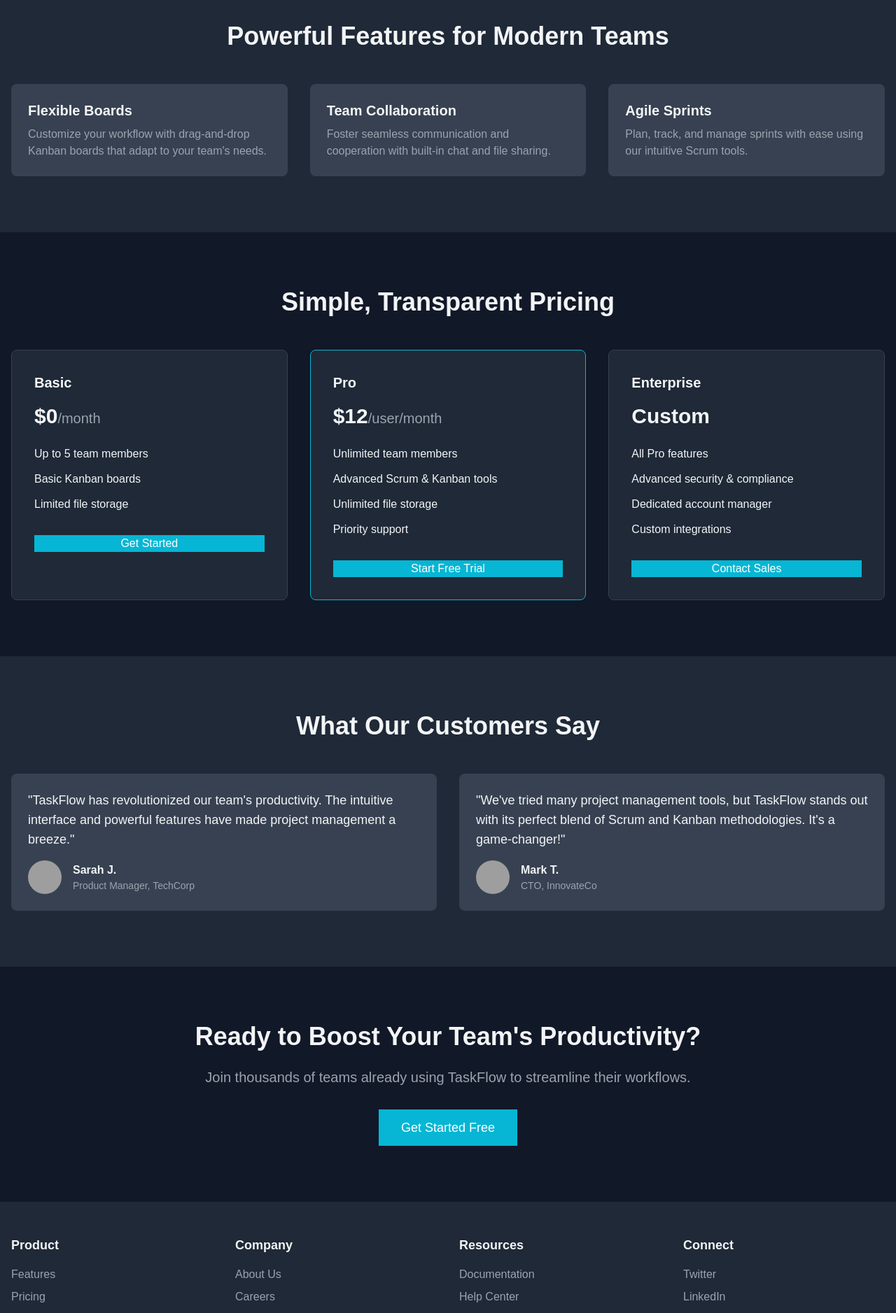
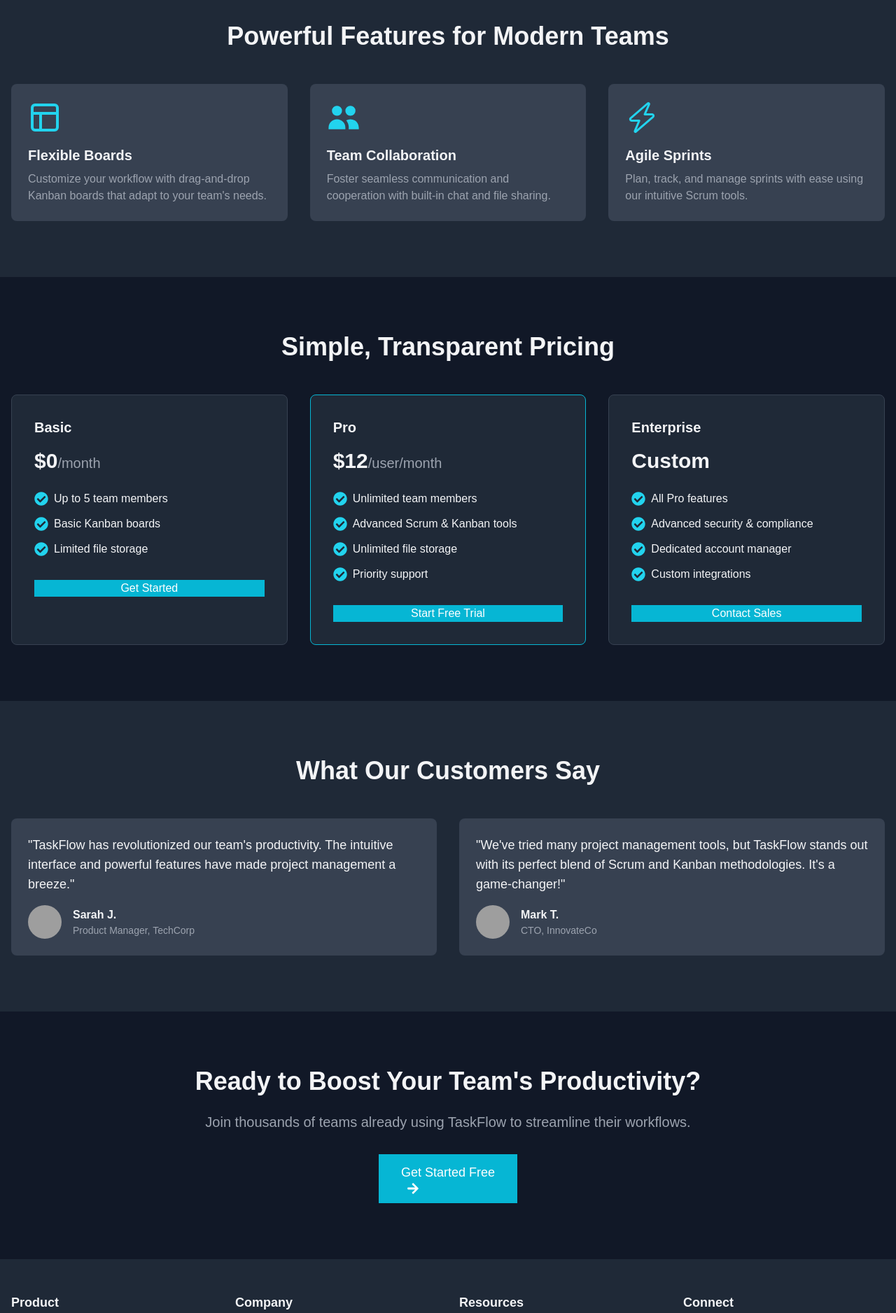
Before and after one commit to pierreGaramendi/kapta-next, a Next.js app: page / in a window 1280 px wide. Shown: the part 528-2405 px from the top of the page at 70% size. Built offline with nearby package versions, Linux system fonts and the light colour scheme; grey boxes are pictures that could not be loaded.

Commit message:
icons changes

```diff
--- a/src/app/page.tsx
+++ b/src/app/page.tsx
@@ -1,8 +1,9 @@
-import Image from "next/image";
-//import { button } from "@/components/ui/button"
-//import { Input } from "@/components/ui/input"
-//import { ArrowRight, CheckCircle, Layout, Users, Zap } from "lucide-react"
-import Link from "next/link"
+import { FaArrowRight } from "react-icons/fa";
+import { FaCheckCircle } from "react-icons/fa";
+import { FiLayout } from "react-icons/fi";
+import { HiUsers } from "react-icons/hi";
+import { GoZap } from "react-icons/go";
+import Link from "next/link";
 
 export default function Home() {
   return (
@@ -24,9 +25,7 @@
           </Link>
         </nav>
         <div className="flex items-center space-x-4">
-          <button className="hidden md:inline-flex hover:text-cyan-400 transition-colors">
-            Log in
-          </button>
+          <button className="hidden md:inline-flex hover:text-cyan-400 transition-colors">Log in</button>
           <button className="bg-cyan-500 hover:bg-cyan-600 text-white transition-colors">Sign up</button>
         </div>
       </header>
@@ -42,10 +41,7 @@
             <button className="bg-cyan-500 hover:bg-cyan-600 text-white transition-colors text-lg px-8 py-3">
               Get Started Free
             </button>
-            <button
-
-              className="text-cyan-400 border-cyan-400 hover:bg-cyan-400 hover:text-gray-900 transition-colors text-lg px-8 py-3"
-            >
+            <button className="text-cyan-400 border-cyan-400 hover:bg-cyan-400 hover:text-gray-900 transition-colors text-lg px-8 py-3">
               Watch Demo
             </button>
           </div>
@@ -56,21 +52,21 @@
             <h2 className="text-3xl md:text-4xl font-bold mb-12 text-center">Powerful Features for Modern Teams</h2>
             <div className="grid md:grid-cols-3 gap-8">
               <div className="bg-gray-700 p-6 rounded-lg">
-                {/* <Layout className="text-cyan-400 w-12 h-12 mb-4" /> */}
+                <FiLayout className="text-cyan-400 w-12 h-12 mb-4" />
                 <h3 className="text-xl font-semibold mb-2">Flexible Boards</h3>
                 <p className="text-gray-400">
                   Customize your workflow with drag-and-drop Kanban boards that adapt to your team's needs.
                 </p>
               </div>
               <div className="bg-gray-700 p-6 rounded-lg">
-               {/*  <Users className="text-cyan-400 w-12 h-12 mb-4" /> */}
+                <HiUsers className="text-cyan-400 w-12 h-12 mb-4" />
                 <h3 className="text-xl font-semibold mb-2">Team Collaboration</h3>
                 <p className="text-gray-400">
                   Foster seamless communication and cooperation with built-in chat and file sharing.
                 </p>
               </div>
               <div className="bg-gray-700 p-6 rounded-lg">
-               {/*  <Zap className="text-cyan-400 w-12 h-12 mb-4" /> */}
+                <GoZap className="text-cyan-400 w-12 h-12 mb-4" />
                 <h3 className="text-xl font-semibold mb-2">Agile Sprints</h3>
                 <p className="text-gray-400">Plan, track, and manage sprints with ease using our intuitive Scrum tools.</p>
               </div>
@@ -89,15 +85,15 @@
                 </p>
                 <ul className="space-y-3 mb-8">
                   <li className="flex items-center">
-                   {/*  <CheckCircle className="text-cyan-400 w-5 h-5 mr-2" /> */}
+                    <FaCheckCircle className="text-cyan-400 w-5 h-5 mr-2" />
                     <span>Up to 5 team members</span>
                   </li>
                   <li className="flex items-center">
-                  {/*   <CheckCircle className="text-cyan-400 w-5 h-5 mr-2" /> */}
+                    <FaCheckCircle className="text-cyan-400 w-5 h-5 mr-2" />
                     <span>Basic Kanban boards</span>
                   </li>
                   <li className="flex items-center">
-                   {/*  <CheckCircle className="text-cyan-400 w-5 h-5 mr-2" /> */}
+                    <FaCheckCircle className="text-cyan-400 w-5 h-5 mr-2" />
                     <span>Limited file storage</span>
                   </li>
                 </ul>
@@ -110,19 +106,19 @@
                 </p>
                 <ul className="space-y-3 mb-8">
                   <li className="flex items-center">
-                  {/*   <CheckCircle className="text-cyan-400 w-5 h-5 mr-2" /> */}
+                    <FaCheckCircle className="text-cyan-400 w-5 h-5 mr-2" />
                     <span>Unlimited team members</span>
                   </li>
                   <li className="flex items-center">
-                   {/*  <CheckCircle className="text-cyan-400 w-5 h-5 mr-2" /> */}
+                    <FaCheckCircle className="text-cyan-400 w-5 h-5 mr-2" />
                     <span>Advanced Scrum & Kanban tools</span>
                   </li>
                   <li className="flex items-center">
-                   {/*  <CheckCircle className="text-cyan-400 w-5 h-5 mr-2" /> */}
+                    <FaCheckCircle className="text-cyan-400 w-5 h-5 mr-2" />
                     <span>Unlimited file storage</span>
                   </li>
                   <li className="flex items-center">
-                   {/*  <CheckCircle className="text-cyan-400 w-5 h-5 mr-2" /> */}
+                    <FaCheckCircle className="text-cyan-400 w-5 h-5 mr-2" />
                     <span>Priority support</span>
                   </li>
                 </ul>
@@ -133,19 +129,19 @@
                 <p className="text-3xl font-bold mb-6">Custom</p>
                 <ul className="space-y-3 mb-8">
                   <li className="flex items-center">
-                    {/* <CheckCircle className="text-cyan-400 w-5 h-5 mr-2" /> */}
+                    <FaCheckCircle className="text-cyan-400 w-5 h-5 mr-2" />
                     <span>All Pro features</span>
                   </li>
                   <li className="flex items-center">
-                   {/*  <CheckCircle className="text-cyan-400 w-5 h-5 mr-2" /> */}
+                    <FaCheckCircle className="text-cyan-400 w-5 h-5 mr-2" />
                     <span>Advanced security & compliance</span>
                   </li>
                   <li className="flex items-center">
-                   {/*  <CheckCircle className="text-cyan-400 w-5 h-5 mr-2" /> */}
+                    <FaCheckCircle className="text-cyan-400 w-5 h-5 mr-2" />
                     <span>Dedicated account manager</span>
                   </li>
                   <li className="flex items-center">
-                   {/*  <CheckCircle className="text-cyan-400 w-5 h-5 mr-2" /> */}
+                    <FaCheckCircle className="text-cyan-400 w-5 h-5 mr-2" />
                     <span>Custom integrations</span>
                   </li>
                 </ul>
@@ -196,7 +192,9 @@
               Join thousands of teams already using TaskFlow to streamline their workflows.
             </p>
             <button className="bg-cyan-500 hover:bg-cyan-600 text-white transition-colors text-lg px-8 py-3">
-              Get Started Free {/* <ArrowRight className="ml-2" /> */}
+              <span>
+                Get Started Free <FaArrowRight className="ml-2" />{" "}
+              </span>
             </button>
           </div>
         </section>
```
